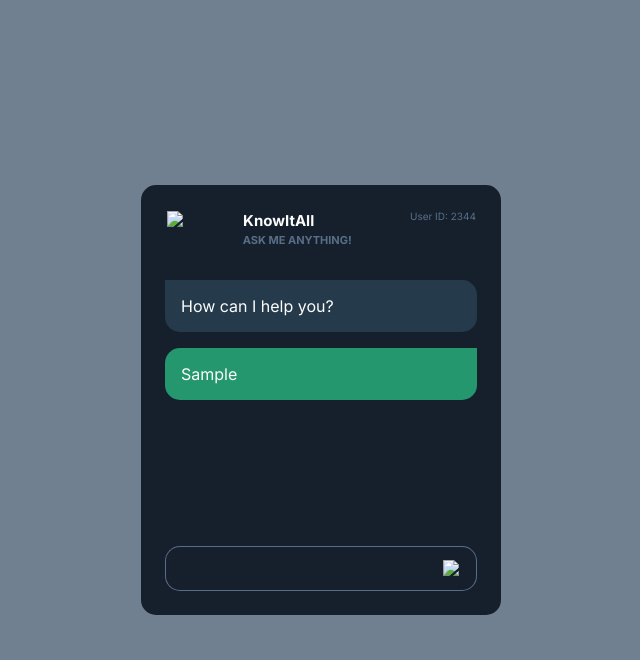
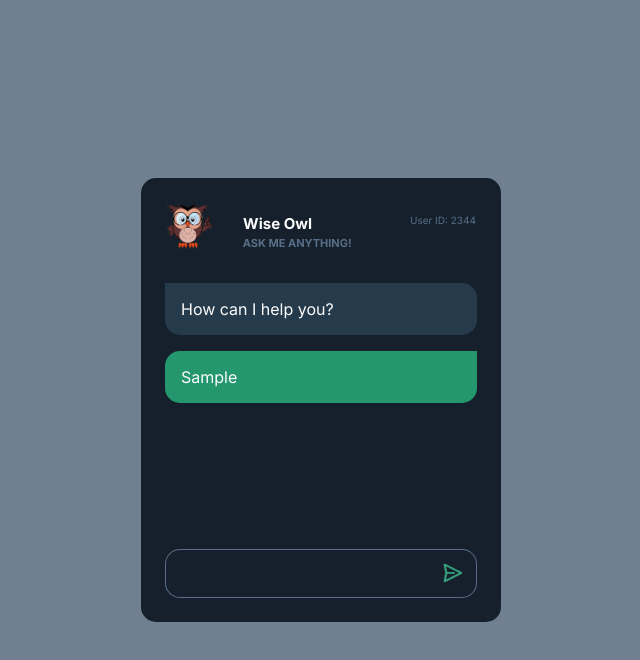
Before and after one commit to ozgeahras/GPT-4-chatbot, a website built with Vite: page index.html in a window 1280 px wide. Both pictures are taken after typing "Sample" into the empty fields and a click on the button 772 px from the left and 568 px from the top of the page. Shown: the whole page, without its empty margins (319-959 px from the left). Built offline with nearby package versions, Linux system fonts and the light colour scheme; some packages are replaced by stand-ins of ours; no server answers; files whose address does not match are found by name.

Commit message:
added logo and image

```diff
--- a/index.html
+++ b/index.html
@@ -1,7 +1,7 @@
 <!DOCTYPE html>
 <html>
   <head>
-    <title>KnowItAll</title>
+    <title>Wise Owl</title>
     <link rel="stylesheet" href="index.css" />
     <link rel="preconnect" href="https://fonts.googleapis.com" />
     <link rel="preconnect" href="https://fonts.gstatic.com" crossorigin />
@@ -15,8 +15,8 @@
     <main>
       <section class="chatbot-container">
         <div class="chatbot-header">
-          <img src="images/owl-logo.png" class="logo" />
-          <h1>KnowItAll</h1>
+          <img src="owl-logo.png" class="logo" />
+          <h1>Wise Owl</h1>
           <h2>Ask me anything!</h2>
           <p class="supportId">User ID: 2344</p>
         </div>
@@ -26,7 +26,7 @@
         <form id="form" class="chatbot-input-container">
           <input name="user-input" type="text" id="user-input" required />
           <button id="submit-btn" class="submit-btn">
-            <img src="images/send-btn-icon.png" class="send-btn-icon" />
+            <img src="send-btn-icon.png" class="send-btn-icon" />
           </button>
         </form>
       </section>
--- a/index.js
+++ b/index.js
@@ -1,17 +1,29 @@
 import { Configuration, OpenAIApi } from "openai";
-import { process } from "./env";
 
 const configuration = new Configuration({
-  apiKey: process.env.OPENAI_API_KEY,
+  apiKey: import.meta.env.OPENAI_API_KEY,
 });
 
 const openai = new OpenAIApi(configuration);
 
 const chatbotConversation = document.getElementById("chatbot-conversation");
 
+const conversationArr = [
+  {
+    role: "system",
+    content:
+      "You are a highly knowledgeable assistant that is always happy to help.",
+  },
+];
+
 document.addEventListener("submit", (e) => {
   e.preventDefault();
   const userInput = document.getElementById("user-input");
+  conversationArr.push({
+    role: "user",
+    content: userInput.value,
+  });
+  fetchReply();
   const newSpeechBubble = document.createElement("div");
   newSpeechBubble.classList.add("speech", "speech-human");
   chatbotConversation.appendChild(newSpeechBubble);
@@ -19,6 +31,10 @@ document.addEventListener("submit", (e) => {
   userInput.value = "";
   chatbotConversation.scrollTop = chatbotConversation.scrollHeight;
 });
+
+async function fetchReply() {
+  const response = await openai.createChatCompletion({});
+}
 
 function renderTypewriterText(text) {
   const newSpeechBubble = document.createElement("div");
```
Also changed, not shown: public/owl-logo.png (added), public/send-btn-icon.png (added).
